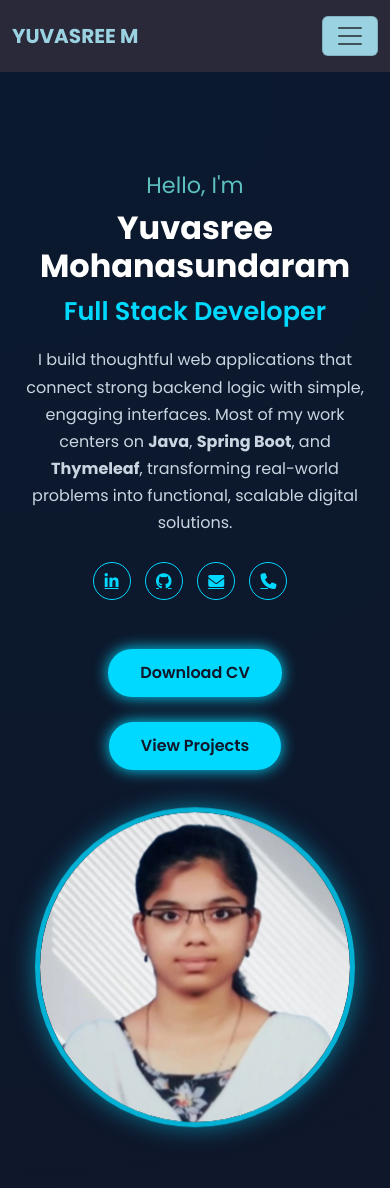
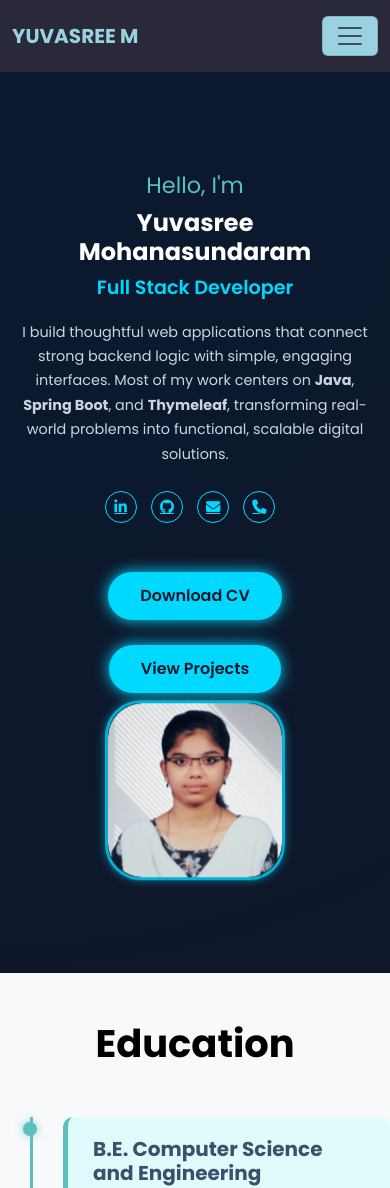
Before and after one commit to Yuvasree-M/Portfolio, a plain HTML site: page index.html in a window 390 px wide. Shown: the top 1188 px of the page. Drawn offline with nearby package versions, Linux system fonts and the light colour scheme; some packages are replaced by stand-ins of ours; animation ran at ten frames a second; a script that the page names is missing.

Commit message:
Fourth Commit

```diff
--- a/css/style.css
+++ b/css/style.css
@@ -49,7 +49,7 @@ body {
   align-items: center;
   justify-content: space-between;
   padding: 80px 10%;
-  min-height: 100vh;
+  min-height: 90vh;
   background: radial-gradient(circle at top left, #0a192f, #0f172a);
   color: #fff;
   position: relative;
@@ -57,7 +57,7 @@ body {
 }
 
 .hero-image {
-  flex: 1 1 400px;
+  flex: 1 1 200px;
   display: flex;
   justify-content: center;
   align-items: center;
@@ -65,9 +65,9 @@ body {
 
 .image-wrapper {
   position: relative;
-  width: 320px;
-  height: 320px;
-  border-radius: 50%;
+  width: 370px;
+  height: 370px;
+  border-radius: 20%;
   overflow: hidden;
   border: 5px solid rgba(0, 217, 255, 0.8);
   box-shadow: 0 0 25px rgba(0, 217, 255, 0.5);
@@ -78,7 +78,7 @@ body {
   width: 100%;
   height: 100%;
   object-fit: cover;
-  border-radius: 50%;
+  border-radius: 20%;
 }
 
 @keyframes floatImg {
@@ -93,7 +93,7 @@ body {
 
 .hero-content {
   flex: 1 1 500px;
-  max-width: 600px;
+  max-width: 500px;
 }
 
 .hero-content h3 {
@@ -168,18 +168,18 @@ body {
   width: 90px;
   height: 90px;
   border: 5px solid #00d9ff;
-  opacity: 0.5;
+  opacity: 0.7;
 }
 
 .corner.top-left {
-  top: 25px;
+  top: 100px;
   left: 25px;
   border-right: none;
   border-bottom: none;
 }
 
 .corner.top-right {
-  top: 25px;
+  top: 100px;
   right: 25px;
   border-left: none;
   border-bottom: none;
@@ -248,6 +248,8 @@ body {
   position: relative;
   z-index: 1;
   backdrop-filter: blur(10px);
+  will-change: transform;
+  transform: translateZ(0);
 }
 
 .skill-card:hover {
@@ -634,22 +636,50 @@ body {
   margin-bottom: 15px;
 }
 
-
 @media (max-width: 768px) {
-  .hero-img {
-    width: 200px;
-    height: 200px;
+  .hero-section {
+    flex-direction: column;
+    text-align: center;
+    padding: 40px 20px;
   }
 
+  .hero-image {
+    order: -1;
+    margin-bottom: 20px;
+  }
+
+  .image-wrapper {
+    width: 180px;
+    height: 180px;
+    border-width: 3px;
+    box-shadow: 0 0 10px rgba(0, 217, 255, 0.5);
+  }
+
+  .hero-content h1 {
+    font-size: 1.5rem;
+  }
+
+  .hero-content h2 {
+    font-size: 1.2rem;
+  }
+
+  .hero-content p {
+    font-size: 0.9rem;
+  }
+
+  .hero-socials a {
+    width: 32px;
+    height: 32px;
+    font-size: 0.9rem;
+  }
   .projects-scroll-wrapper {
     padding-left: 5px;
   }
   #skills {
-    padding: 60px 0;
+    padding: 50px 10px;
   }
-
   .skill-card {
-    padding: 0.8rem;
+    transition: transform 0.25s ease, box-shadow 0.25s ease;
   }
 
   .skill-icon {
--- a/index.html
+++ b/index.html
@@ -3,19 +3,37 @@
 <head>
   <meta charset="UTF-8" />
   <meta name="viewport" content="width=device-width, initial-scale=1.0" />
-  <title>Yuvasree M | Java Fullstack Developer</title>
 
-  <link href="https://cdn.jsdelivr.net/npm/bootstrap@5.3.2/dist/css/bootstrap.min.css" rel="stylesheet">
-  <link rel="stylesheet" href="https://cdn.jsdelivr.net/npm/bootstrap-icons@1.11.1/font/bootstrap-icons.css">
+  <title>Yuvasree M | Java Full Stack Developer</title>
 
-  <link href="https://fonts.googleapis.com/css2?family=Poppins:wght@300;400;600;700&family=JetBrains+Mono:wght@400;600&display=swap" rel="stylesheet">
-  <link rel="stylesheet" href="https://cdnjs.cloudflare.com/ajax/libs/font-awesome/6.4.0/css/all.min.css">
+  <link rel="icon" type="image/png" href="assets/images/profile.jpeg" />
+
+  <link
+    href="https://cdn.jsdelivr.net/npm/bootstrap@5.3.2/dist/css/bootstrap.min.css"
+    rel="stylesheet"
+    integrity="sha384-T3c6CoIi6uLrA9TneNEoa7RxnatzjcDSCmG1MXxSR1GAsXEV/Dwwykc2MPK8M2HN"
+    crossorigin="anonymous"
+  >
+
+  <link rel="preconnect" href="https://fonts.googleapis.com">
+  <link rel="preconnect" href="https://fonts.gstatic.com" crossorigin>
+  <link
+    href="https://fonts.googleapis.com/css2?family=Poppins:wght@300;400;600;700&family=JetBrains+Mono:wght@400;600&display=swap"
+    rel="stylesheet"
+  >
+
+  <link rel="preload" href="https://cdnjs.cloudflare.com/ajax/libs/font-awesome/6.5.0/css/all.min.css" as="style" onload="this.rel='stylesheet'">
+  <noscript>
+    <link rel="stylesheet" href="https://cdnjs.cloudflare.com/ajax/libs/font-awesome/6.5.0/css/all.min.css">
+  </noscript>
+
   <link rel="stylesheet" href="https://cdn.jsdelivr.net/gh/devicons/devicon@v2.15.1/devicon.min.css">
 
   <link href="https://unpkg.com/aos@2.3.1/dist/aos.css" rel="stylesheet">
 
   <link rel="stylesheet" href="css/style.css">
 </head>
+
 <body>
 
 <!-- Navbar -->
@@ -43,7 +61,7 @@
 <section id="hero" class="hero-section">
   <div class="hero-image">
     <div class="image-wrapper">
-      <img src="assets/images/profile.jpeg" alt="Yuvasree Mohanasundaram">
+      <img src="assets/images/profile.jpeg" alt="Yuvasree Mohanasundaram" loading="lazy">
     </div>
   </div>
 
@@ -542,7 +560,7 @@
 
 <footer class="footer py-4">
   <div class="container text-center">
-    <small>&copy; 2025 Yuvasree Mohanasundaram. All rights reserved.</small>
+    <small>&copy; 2025 Yuvasree Mohanasundaram. I affirm that the information provided above is accurate to the best of my knowledge.</small>
   </div>
 </footer>
 
--- a/js/script.js
+++ b/js/script.js
@@ -42,12 +42,18 @@ function updateActiveLink() {
 window.addEventListener('scroll', updateActiveLink);
 window.addEventListener('load', updateActiveLink);
 
-// Back to Top Button
+// Back to Top
+const backToTopBtn = document.getElementById("backToTop");
+backToTopBtn.style.display = "none"; // Always hide on load
 
-const backToTopBtn = document.getElementById("backToTop");
 window.addEventListener('scroll', () => {
-  backToTopBtn.style.display = (window.scrollY > 100) ? "flex" : "none";
+  if (window.scrollY > 250) {
+    backToTopBtn.style.display = "flex";
+  } else {
+    backToTopBtn.style.display = "none";
+  }
 });
+
 backToTopBtn.addEventListener("click", () => {
   window.scrollTo({ top: 0, behavior: 'smooth' });
 });
```
